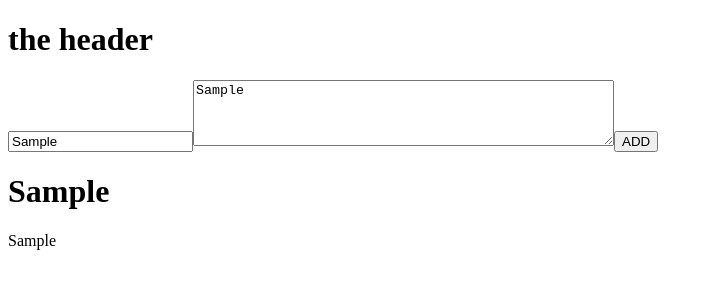
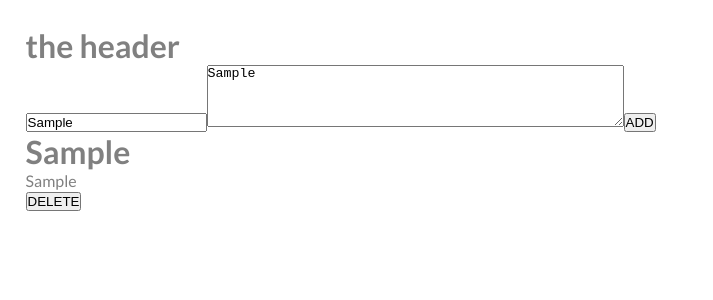
Before and after one commit to Ejiwen/keepzone, a React (Create React App) app: page / in a window 1280 px wide. Both pictures are taken after typing "Sample", "Sample" into the empty fields and a click on the button "ADD". Shown: the top 300 px of the page, without its empty margins (0-713 px from the left). Built offline with nearby package versions, Linux system fonts and the light colour scheme.

Commit message:
before using Material-UI

```diff
--- a/public/index.html
+++ b/public/index.html
@@ -9,7 +9,7 @@
       name="description"
       content="Web site created using create-react-app"
     />
-
+    <link href="https://fonts.googleapis.com/css?family=Lato:100,300,400,700,900" rel="stylesheet">
     <!--
       manifest.json provides metadata used when your web app is installed on a
       user's mobile device or desktop. See https://developers.google.com/web/fundamentals/web-app-manifest/
--- a/src/App.js
+++ b/src/App.js
@@ -1,7 +1,8 @@
 import React, { useState } from "react"
 import Layout from "./layout/Layout"
 import NoteInput from "./components/NoteInput"
-import Note from "./components/Note"
+import Notes from "./components/Notes"
+import "./css/style.css"
 
 const App = () => {
   const [notes, setNotes] = useState([])
@@ -13,12 +14,16 @@ const App = () => {
     console.log(notes.length)
   }
 
+  const deleteHandler = (id) => {
+    setNotes((prevNote) => {
+      return prevNote.filter((noteItem, index) => index !== id)
+    })
+  }
+
   return (
     <Layout>
       <NoteInput noteAdd={noteAdd} />
-      {notes.map((note) => (
-        <Note note={note} />
-      ))}
+      <Notes notes={notes} deleteNote={deleteHandler} />
     </Layout>
   )
 }
--- a/src/components/Note.js
+++ b/src/components/Note.js
@@ -1,10 +1,15 @@
 import React from "react"
 
-const Note = ({ note }) => {
+const Note = ({ note, id, deleteNote }) => {
+  const deleteHandler = () => {
+    deleteNote(id)
+  }
+
   return (
     <div>
       <h1> {note.title} </h1>
       <p> {note.body} </p>
+      <button onClick={deleteHandler}>DELETE</button>
     </div>
   )
 }
--- /dev/null
+++ b/src/components/Notes.js
@@ -0,0 +1,14 @@
+import React from "react"
+import Note from "./Note"
+
+const Notes = ({ notes, deleteNote }) => {
+  return (
+    <div>
+      {notes.map((note, index) => (
+        <Note key={index} id={index} note={note} deleteNote={deleteNote} />
+      ))}
+    </div>
+  )
+}
+
+export default Notes
--- a/src/css/style.css
+++ b/src/css/style.css
@@ -0,0 +1,12 @@
+*,
+*::after,
+*::before {
+  margin: 0;
+  padding: 0;
+  box-sizing: inherit; }
+
+body {
+  padding: 1.6rem;
+  box-sizing: border-box;
+  font-family: "Lato", sans-serif;
+  color: gray; }
--- /dev/null
+++ b/src/sass/base/_base.scss
@@ -0,0 +1,15 @@
+
+*,
+*::after,
+*::before {
+    margin: 0;
+    padding: 0;
+    box-sizing: inherit;
+}
+
+body {
+    padding: 1.6rem;
+    box-sizing: border-box;
+    font-family: "Lato", sans-serif;
+    color:gray;
+}
--- a/src/sass/main.scss
+++ b/src/sass/main.scss
@@ -0,0 +1 @@
+@import "base/base";
```
Also changed, not shown: src/sass/base/_variables.scss (added), src/sass/layout/_formulaire.scss (added), src/sass/layout/_header.scss (added), src/sass/layout/_note.scss (added).
